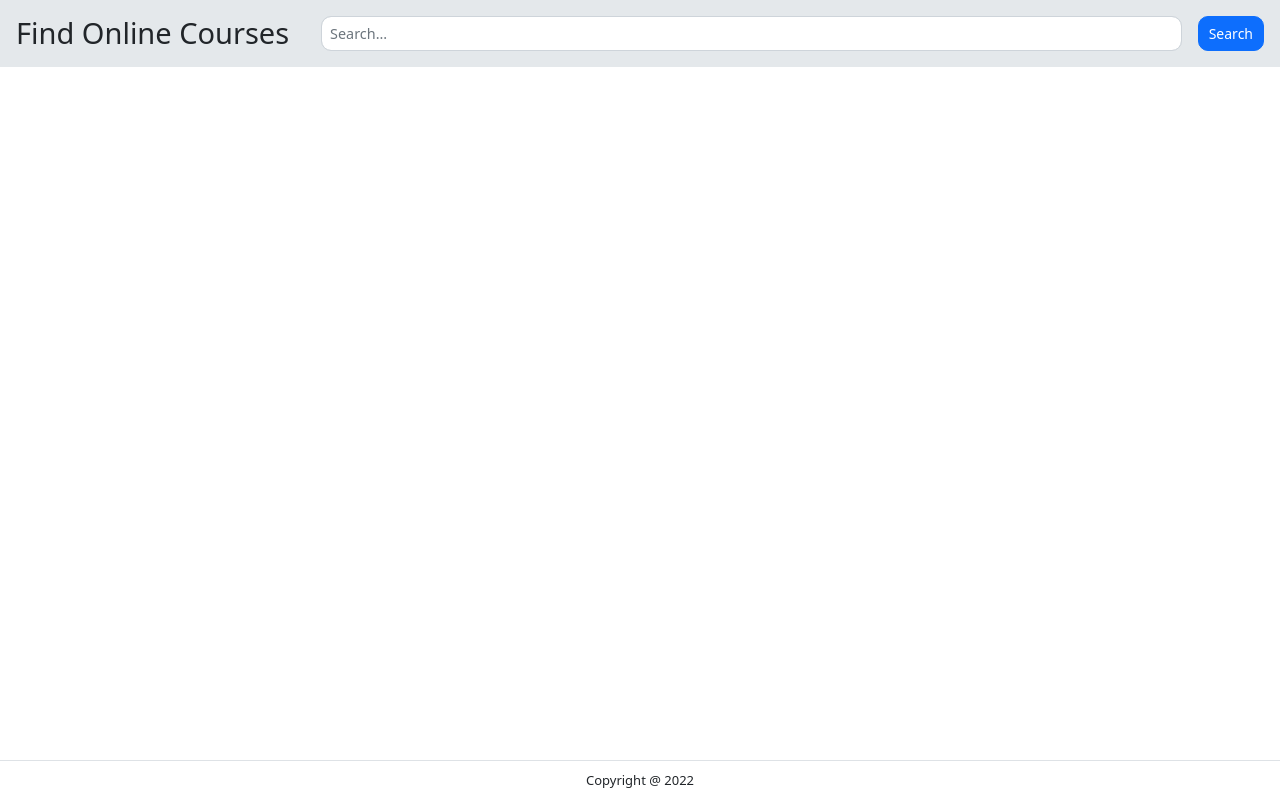
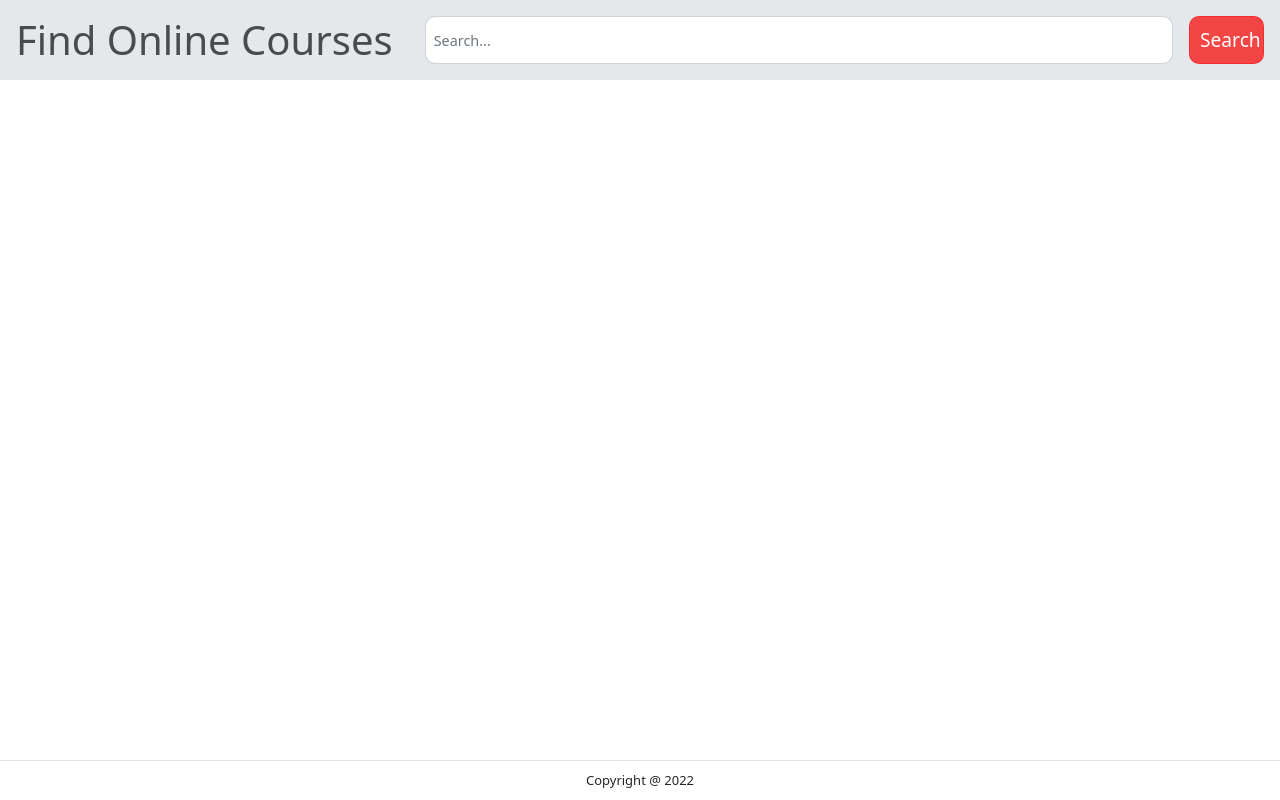
Before and after one commit to crist2201/coursefinder, a React (Create React App) app in the folder interface/: page / in a window 1280 px wide. Built offline with nearby package versions, Linux system fonts and the light colour scheme.

Commit message:
Change all the coments and improve UI style

```diff
--- a/interface/src/App.js
+++ b/interface/src/App.js
@@ -20,7 +20,6 @@ function App() {
         return response.json()
       })
       .then(results => {
-        console.log(results.data)
         setCourses(results.data)
       })
   };
--- a/interface/src/components/footer.js
+++ b/interface/src/components/footer.js
@@ -2,9 +2,6 @@ import React from 'react';
 import '../stylesheets/footer.css'
 function Footer() {
   return (
-    // <div className='footer-container'>
-    //   <h3> Copyright @ 2022 </h3>
-    // </div>
     <nav className='navbar navbar-expand-sm justify-content-center fixed-bottom border-top' id='footer'>
       <span className='navbar-text'> Copyright @ 2022 </span>
     </nav >
--- a/interface/src/components/header.js
+++ b/interface/src/components/header.js
@@ -3,13 +3,11 @@ import '../stylesheets/header.css'
 
 function Header({ getCourses, getTitle }) {
   return (
-    // <div className='header-container'>
     <nav className='navbar navbar-expand-sm container-fluid' id='header-container'>
       <h1 className='navbar-brand' id='header'> Find Online Courses </h1>
       <input className="form-control form-control-sm" id='bar' type="text" onChange={getTitle} placeholder='Search...' />
       <button className="btn btn-primary btn-sm" id='but' onClick={getCourses} type="button" >Search</button>
     </nav>
-    // </div>
   );
 }
 
--- a/interface/src/stylesheets/courses.css
+++ b/interface/src/stylesheets/courses.css
@@ -4,6 +4,7 @@
   justify-content: center;
   padding-top: 10px;
   padding-bottom: 10px;
+  background-color: rgb(108 55 55 / 62%);
 }
 
 #courses-container {
@@ -12,8 +13,11 @@
   align-self: center;
   font-size: 100%;
   border-radius: 0.35rem;
-  max-width: 960px;
+  max-width: 550px;
   width: 100%;
+  border-color: rgb(68, 68, 68);
+  background-color: whitesmoke;
+  font-style: up;
 }
 
 .card-header {
@@ -34,11 +38,12 @@
   padding: 0.5rem 0.0rem;
   font-weight: bold;
   margin-bottom: 0rem;
+  color: rgb(235, 35, 0);
 }
 
 
 #platform {
-  color: #000000;
+  color: #6c757d;
   font-weight: bold;
   padding: 0.5rem 0rem;
   margin-bottom: 0rem;
--- a/interface/src/stylesheets/header.css
+++ b/interface/src/stylesheets/header.css
@@ -1,6 +1,8 @@
 .navbar-expand-sm {
   display: flex;
   flex-direction: row;
+  align-items: center;
+  align-content: center;
   background-color: #e4e8eb;
 }
 
@@ -9,17 +11,17 @@
 }
 
 #header {
-  font-size: 29px;
+  font-size: 2.5rem;
   padding: 0;
   margin-right: 2rem;
   margin-bottom: 0;
+  color: rgba(12, 12, 12, 0.712);
 }
+
 
 #bar {
   width: 1000px;
-  height: 35px;
-  /* padding: 0;
-  padding-right: 0.5rem; */
+  height: 48px;
   font-size: 0.9rem;
   margin-right: 1rem;
   border-radius: 10px;
@@ -28,6 +30,11 @@
 
 #but {
   border-radius: 10px;
-  height: 35px;
+  height: 48px;
+  width: 75px;
   padding: 0px 10px;
+  font-size: 1.2rem;
+  background-color: rgba(247, 42, 42, 0.856);
+  border-color: rgba(247, 42, 42, 0.856);
+  ;
 }
```
Also changed, not shown: interface/src/components/courses.js (+0 -15 lines), 2 other files (tests, documents, lock files or other folders).
